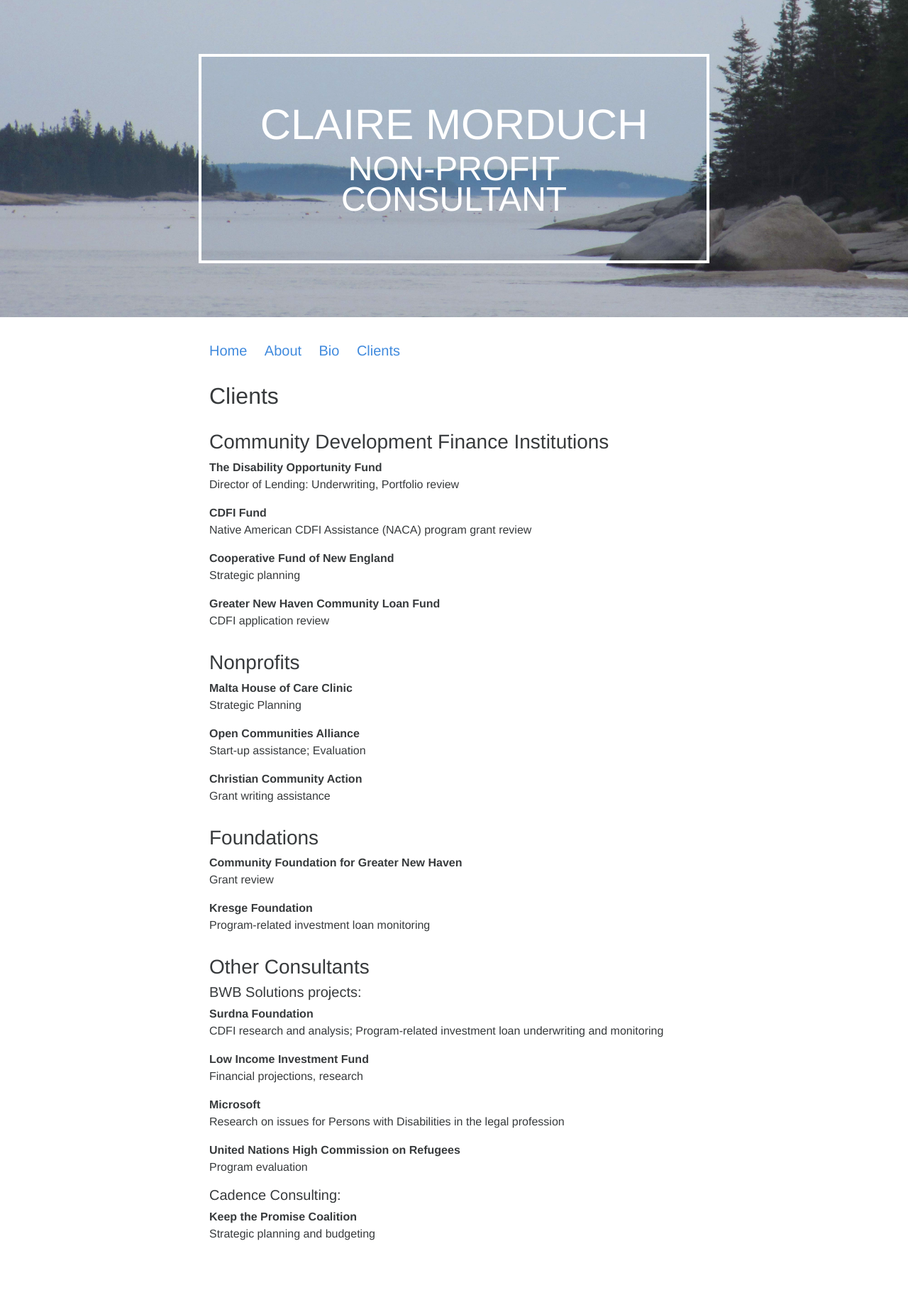
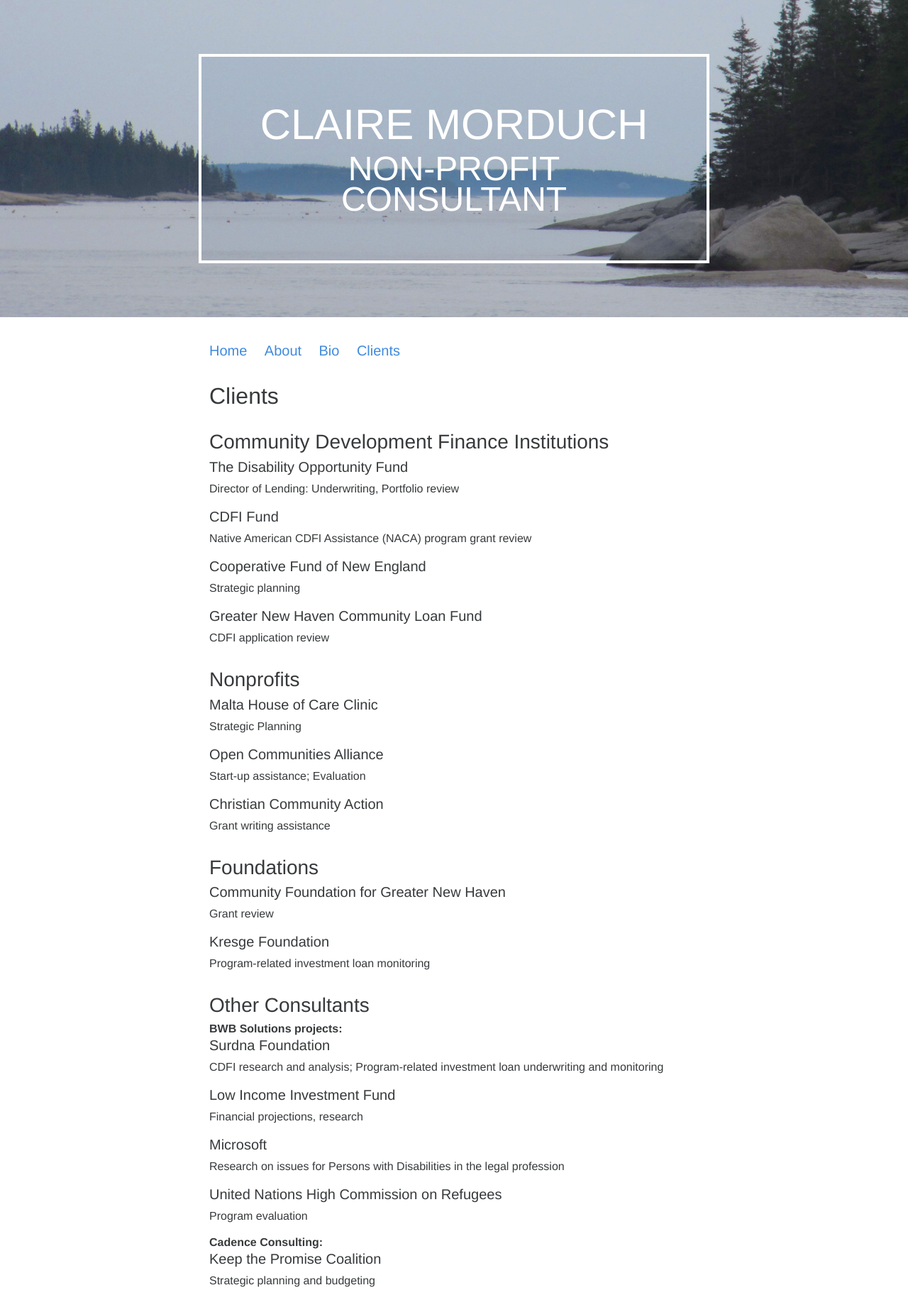
Before and after one commit to ClaireMorduch/clairemorduch, a Jekyll site: the page built from clients.md, in a window 1280 px wide. Shown: the whole page at 71% size. Built offline with Jekyll 4.4.1, drawn with Linux system fonts in a browser that asks for light colours; before the commit the page ends 1783 px from its top, so only the background shows below that.

```diff
--- a/clients.md
+++ b/clients.md
@@ -12,38 +12,38 @@ published: true
 
 ### Community Development Finance Institutions
 
-**The Disability Opportunity Fund**
+##### The Disability Opportunity Fund
 Director of Lending: Underwriting, Portfolio review
 
-**CDFI Fund**
+##### CDFI Fund
 Native American CDFI Assistance (NACA) program grant review
 
-**Cooperative Fund of New England**
+##### Cooperative Fund of New England
 Strategic planning
 
-**Greater New Haven Community Loan Fund**
+##### Greater New Haven Community Loan Fund
 CDFI application review
 
 
 
 ### Nonprofits
 
-**Malta House of Care Clinic**
+##### Malta House of Care Clinic
 Strategic Planning
 
-**Open Communities Alliance**
+##### Open Communities Alliance
 Start-up assistance; Evaluation
 
-**Christian Community Action**
+##### Christian Community Action
 Grant writing assistance
 
 
 ### Foundations
 
-**Community Foundation for Greater New Haven**
+##### Community Foundation for Greater New Haven
 Grant review
 
-**Kresge Foundation**
+##### Kresge Foundation
 Program-related investment loan monitoring
 
 
@@ -51,21 +51,21 @@ Program-related investment loan monitoring
 
 ### Other Consultants
 
-##### BWB Solutions projects:
+#### BWB Solutions projects:
 
-**Surdna Foundation**
+##### Surdna Foundation
 CDFI research and analysis; Program-related investment loan underwriting and monitoring
 
-**Low Income Investment Fund**
+##### Low Income Investment Fund
 Financial projections, research
 
-**Microsoft**
+##### Microsoft
 Research on issues for Persons with Disabilities in the legal profession
 
-**United Nations High Commission on Refugees**
+##### United Nations High Commission on Refugees
 Program evaluation
 
-##### Cadence Consulting:
+#### Cadence Consulting:
 
-**Keep the Promise Coalition**
+##### Keep the Promise Coalition
 Strategic planning and budgeting
```
